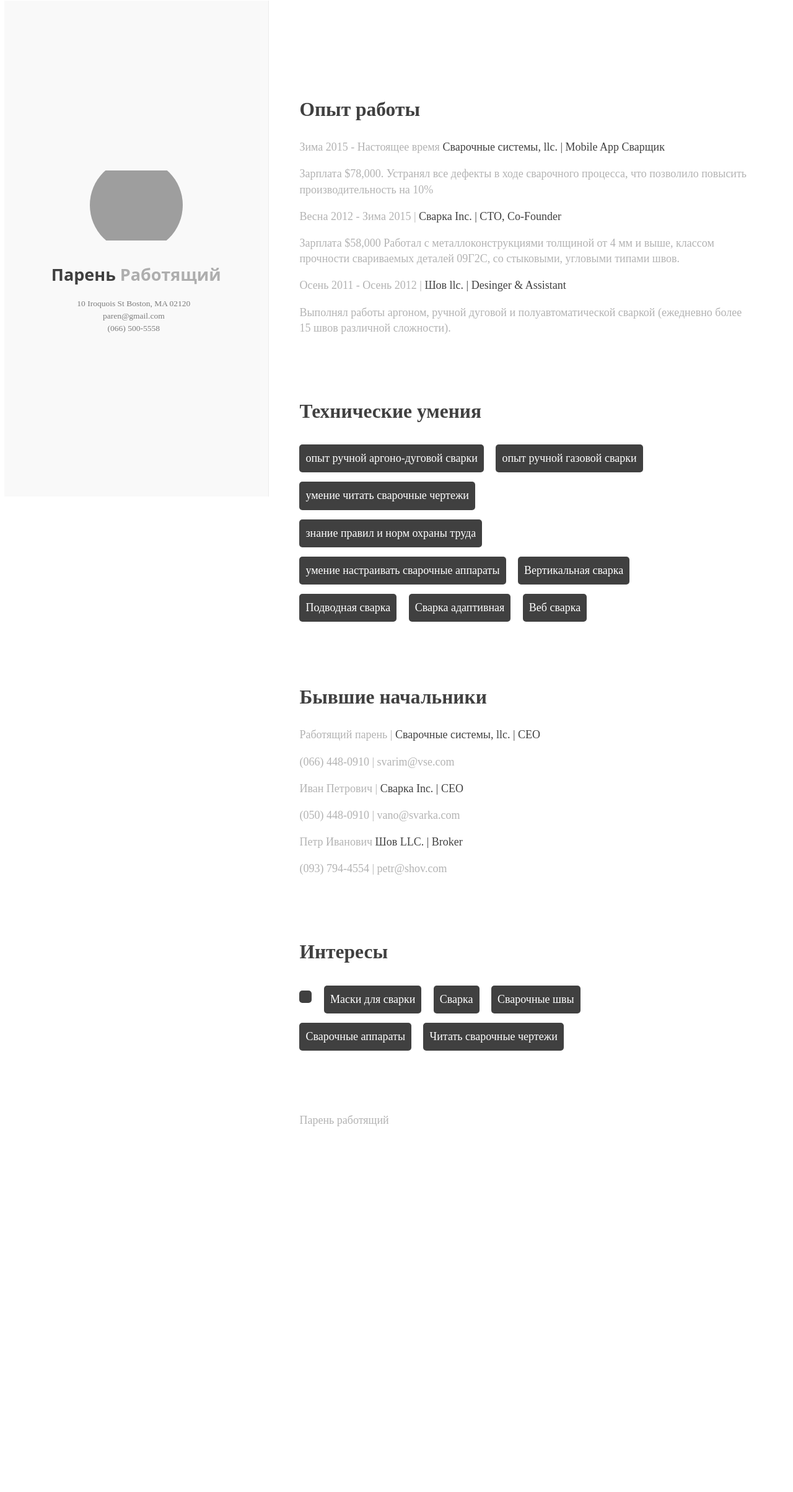
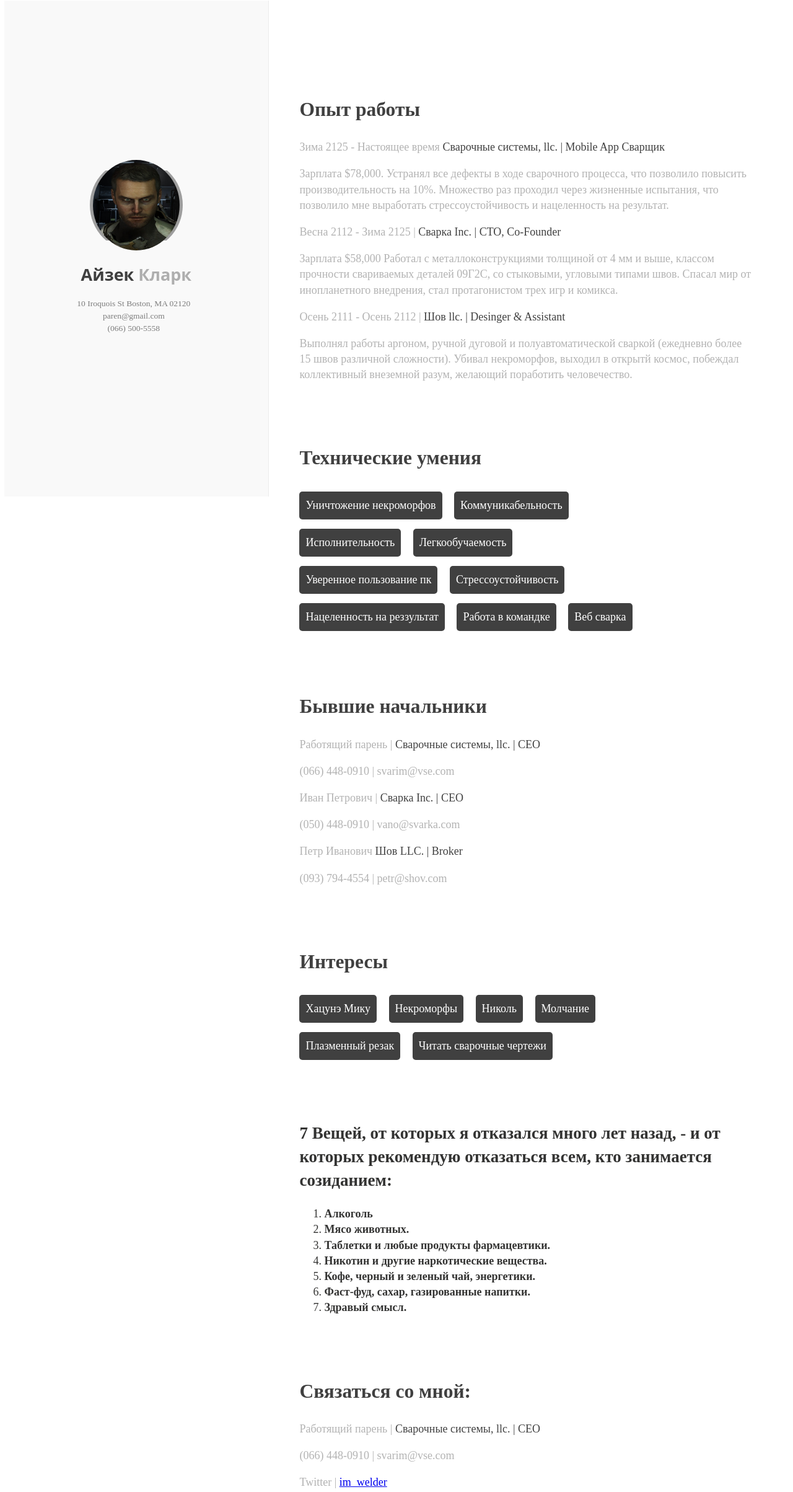
Before and after one commit to vkryvytskyy/homepage, a plain HTML site: page index.html in a window 1280 px wide. Shown: the part 7-2414 px from the top of the page at 62% size. Before the commit the page ends 1981 px from the top, so only its background shows below. Drawn offline with Linux system fonts and the light colour scheme; grey boxes are pictures that could not be loaded.

Commit message:
Adding some changes

```diff
--- a/index.html
+++ b/index.html
@@ -15,7 +15,7 @@
 <meta name="csrf-token" content="vBMUXsJwrnn4HXm7cNxXjRjE48tnjFnpYnHGeT8rpbWYeK33WzkUwJDsoaJaycAHVbi7ndMv2GIybOW2mOtLag==" />
   <title>Volodymyr Kryvytskyy - resume</title>
 
-  <link rel="stylesheet" media="screen" href="/styles.css" />
+  <link rel="stylesheet" media="screen" href="styles.css" />
 
   <link href='https://fonts.googleapis.com/css?family=Lato:400,900,400italic,700italic' rel='stylesheet'>
    <script async src="//www.google-analytics.com/analytics.js"></script>
@@ -30,11 +30,12 @@
 
     <div class="name-hero">
 
-      <div class="me-img"></div>
+      <div class="me-img">
+         <a href="https://www.youtube.com/watch?v=ZhMFV7POemI" target="_blank"><img src="avatar.jpg" alt="avatar"></img></a>
+      </div>
 
       <div class="name-text">
-
-        <h1>Парень <em>Работящий</em></h1>
+        <h1>Айзек <em>Кларк</em></h1>
         <p>10 Iroquois St Boston, MA 02120</p>
         <p>paren@gmail.com</p>
         <p>(066) 500-5558</p>
@@ -49,25 +50,25 @@
     <div class="inner">
       <section>
         <h1>Опыт работы</h1>
-        <p>Зима 2015 - Настоящее время <em>Сварочные системы, llc. | Mobile App Сварщик</em></p>
-        <p>Зарплата $78,000. Устранял все дефекты в ходе сварочного процесса, что позволило повысить производительность на 10%</p>
-        <p>Весна 2012 - Зима 2015 | <em>Сварка Inc. | CTO, Co-Founder</em></p>
-        <p>Зарплата $58,000 Работал с металлоконструкциями толщиной от 4 мм и выше, классом прочности свариваемых деталей 09Г2С, со стыковыми, угловыми типами швов.</p>
-        <p>Осень 2011 - Осень 2012 | <em>Шов llc. | Desinger & Assistant</em></p>
-        <p>Выполнял работы аргоном, ручной дуговой и полуавтоматической сваркой (ежедневно более 15 швов различной сложности).</p>
+        <p>Зима 2125 - Настоящее время <em>Сварочные системы, llc. | Mobile App Сварщик</em></p>
+        <p>Зарплата $78,000. Устранял все дефекты в ходе сварочного процесса, что позволило повысить производительность на 10%. Множество раз проходил через жизненные испытания, что позволило мне выработать стрессоустойчивость и нацеленность на результат.</p>
+        <p>Весна 2112 - Зима 2125 | <em>Сварка Inc. | CTO, Co-Founder</em></p>
+        <p>Зарплата $58,000 Работал с металлоконструкциями толщиной от 4 мм и выше, классом прочности свариваемых деталей 09Г2С, со стыковыми, угловыми типами швов. Спасал мир от инопланетного внедрения, стал протагонистом трех игр и комикса.</p>
+        <p>Осень 2111 - Осень 2112 | <em>Шов llc. | Desinger & Assistant</em></p>
+        <p>Выполнял работы аргоном, ручной дуговой и полуавтоматической сваркой (ежедневно более 15 швов различной сложности). Убивал некроморфов, выходил в открытй космос, побеждал коллективный внеземной разум, желающий поработить человечество.</p>
       </section>
       <section>
         <h1>Технические умения</h1>
         <ul class="skill-set">
           <liопыт ручной дуговой сварки</li>
-          <li>опыт ручной аргоно-дуговой сварки</li>
-          <li>опыт ручной газовой сварки</li>
-          <li>умение читать сварочные чертежи</li>
-          <li>знание правил и норм охраны труда</li>
-          <li>умение настраивать сварочные аппараты</li>
-          <li>Вертикальная сварка</li>
-          <li>Подводная сварка</li>
-          <li>Сварка адаптивная</li>
+          <li>Уничтожение некроморфов</li>
+          <li>Коммуникабельность</li>
+          <li>Исполнительность</li>
+          <li>Легкообучаемость</li>
+          <li>Уверенное пользование пк</li>
+          <li>Стрессоустойчивость</li>
+          <li>Нацеленность на реззультат</li>
+          <li>Работа в командке</li>
           <li>Веб сварка</li>
         </ul>
       </section>
@@ -83,17 +84,35 @@
             <section>
         <h1>Интересы</h1>
         <ul class="skill-set">
-          <li></li>
-          <li>Маски для сварки</li>
-          <li>Сварка</li>
-          <li>Сварочные швы</li>
-          <li>Сварочные аппараты</li>
+          <li>Хацунэ Мику</li>
+          <li>Некроморфы</li>
+          <li>Николь</li>
+          <li>Молчание</li>
+          <li>Плазменный резак</li>
           <li>Читать сварочные чертежи</li>
         </ul>
       </section>
+       <section>
+        <h2>7 Вещей, от которых я отказался много лет назад, - и от которых рекомендую отказаться всем, кто занимается созиданием: </h2>
+        <ol>
+        <li><strong>Алкоголь</strong></li>
+        <li><strong>Мясо животных.</strong></li>
+        <li><strong>Таблетки и любые продукты фармацевтики.</strong></li>
+        <li><strong>Никотин и другие наркотические вещества.</strong></li>
+        <li><strong>Кофе, черный и зеленый чай, энергетики.</strong></li>
+        <li><strong>Фаст-фуд, сахар, газированные напитки.</strong></li>
+        <li><strong>Здравый смысл.</strong></li>
+      </ol>
+      </section>
+        <section>
+        <h1>Связаться со мной:</h1>
+        <p>Работящий парень | <em>Сварочные системы, llc. | CEO</em></p>
+        <p>(066) 448-0910 | svarim@vse.com</p>
+        <p>Twitter | <em><a href="https://twitter.com/im_welder" target="_blank">im_welder</a></em></p>
+      </section>
       <section>
         <div class="handmade">
-          <p>Парень работящий</p>
+          <p>Парень работящий &copy; 2018</p>
         </div>
       </section>
     </div>
--- a/styles.css
+++ b/styles.css
@@ -79,7 +79,14 @@ h1
 	position:relative;
 	width:150px;
 }
-
+.me-img img {
+	width:100%;
+	height: 100%;
+	margin: 0 auto;
+	padding: 2px 5px 2px 5px;
+	position: absolute;
+	border-radius: 50%;
+}
 .name-hero h1
 {
 	font-family:Open Sans, sans-serif;
@@ -187,8 +194,8 @@ ul
    clear: both;
 }
 .handmade {
-  text-align:right;
-  margin-top:100px;
+  text-align: center;
+  margin-top: 0 auto;
 }
 .handmade em {
   font-family: 'Shadows Into Light', cursive;
```
Also changed, not shown: avatar.jpg (added).
